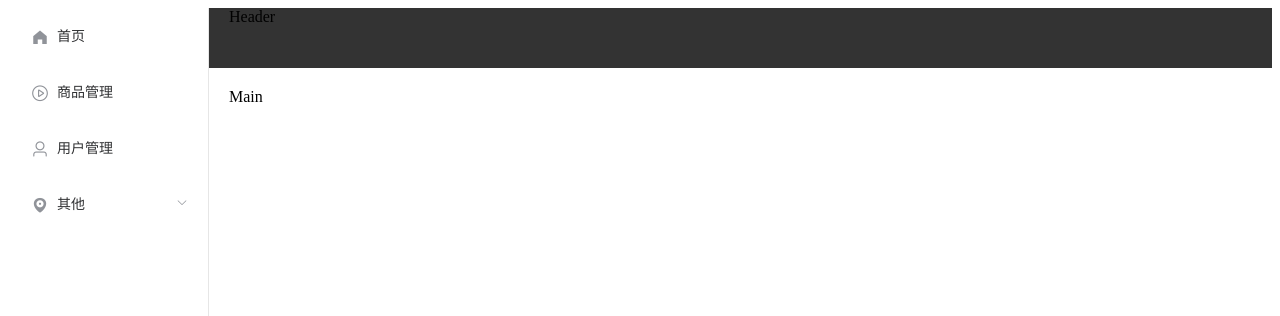
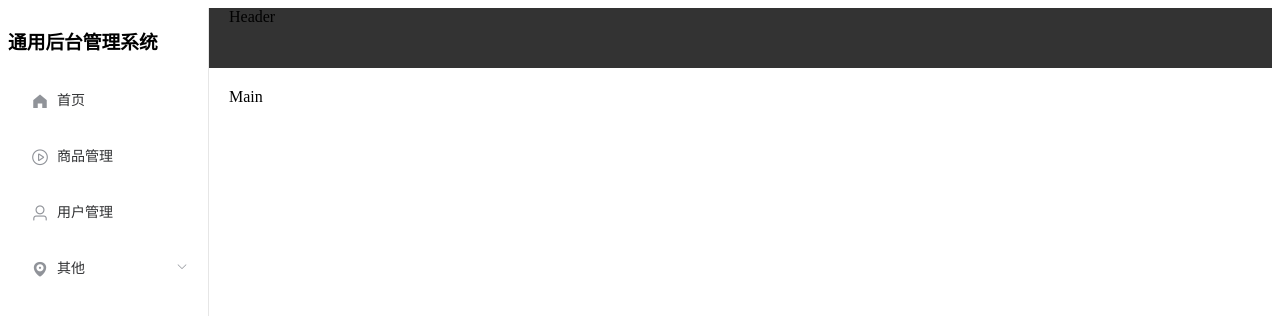
Before and after one commit to KurjaScript/view-manage, a Vue app: page / in a window 1280 px wide. Shown: the top 316 px of the page. Built offline with nearby package versions, Linux system fonts and the light colour scheme.

Commit message:
给菜单栏加标题

```diff
--- a/src/components/CommonAside.vue
+++ b/src/components/CommonAside.vue
@@ -1,5 +1,6 @@
 <template>
     <el-menu default-active="1-4-1" class="el-menu-vertical-demo" @open="handleOpen" @close="handleClose" :collapse="isCollapse">
+        <h3>通用后台管理系统</h3>
         <el-menu-item v-for="item in noChildren" :index="item.path" :key="item.path">
             <i :class="'el-icon-' + item.icon"></i>
             <span slot="title">{{item.label}}</span>
```
